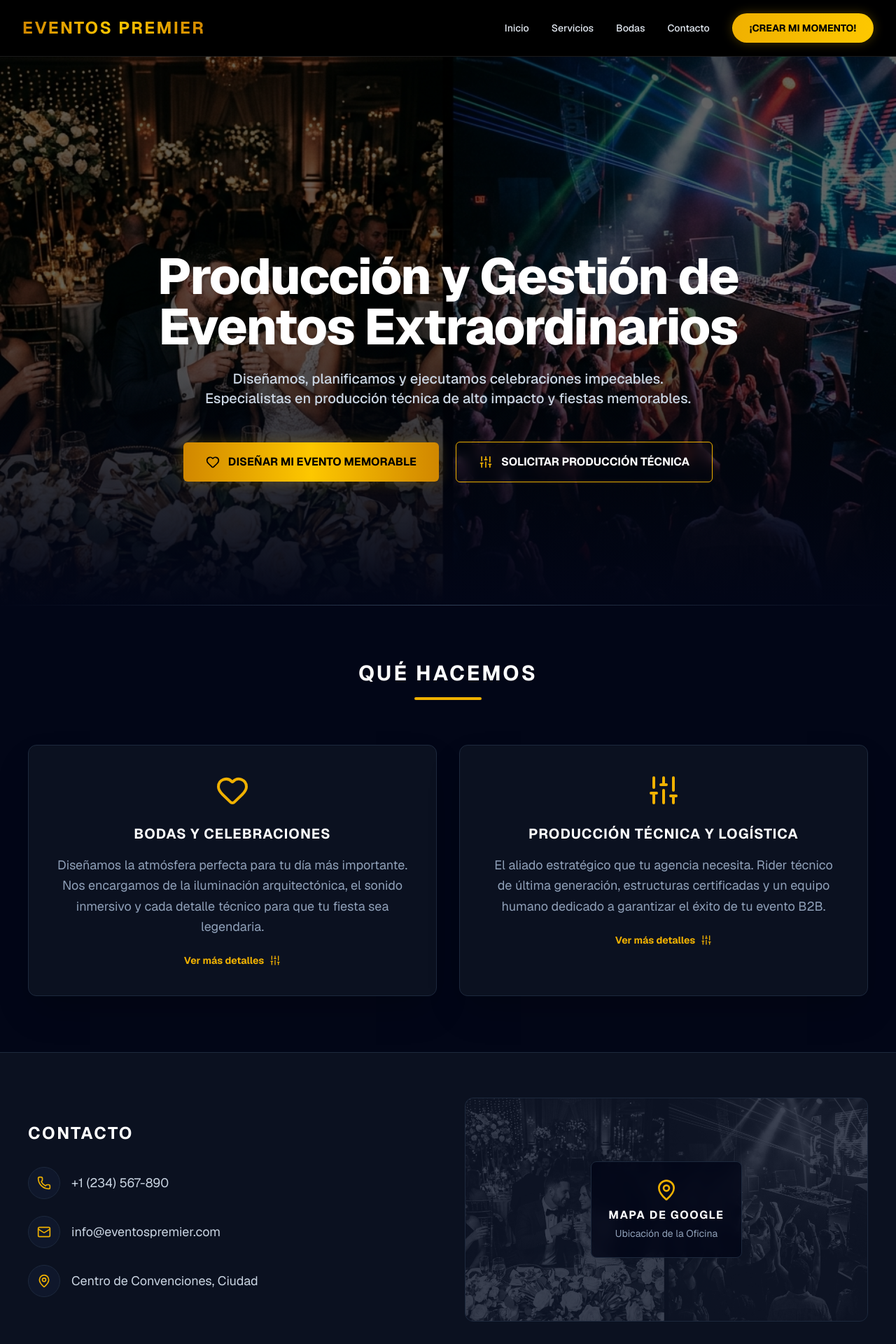
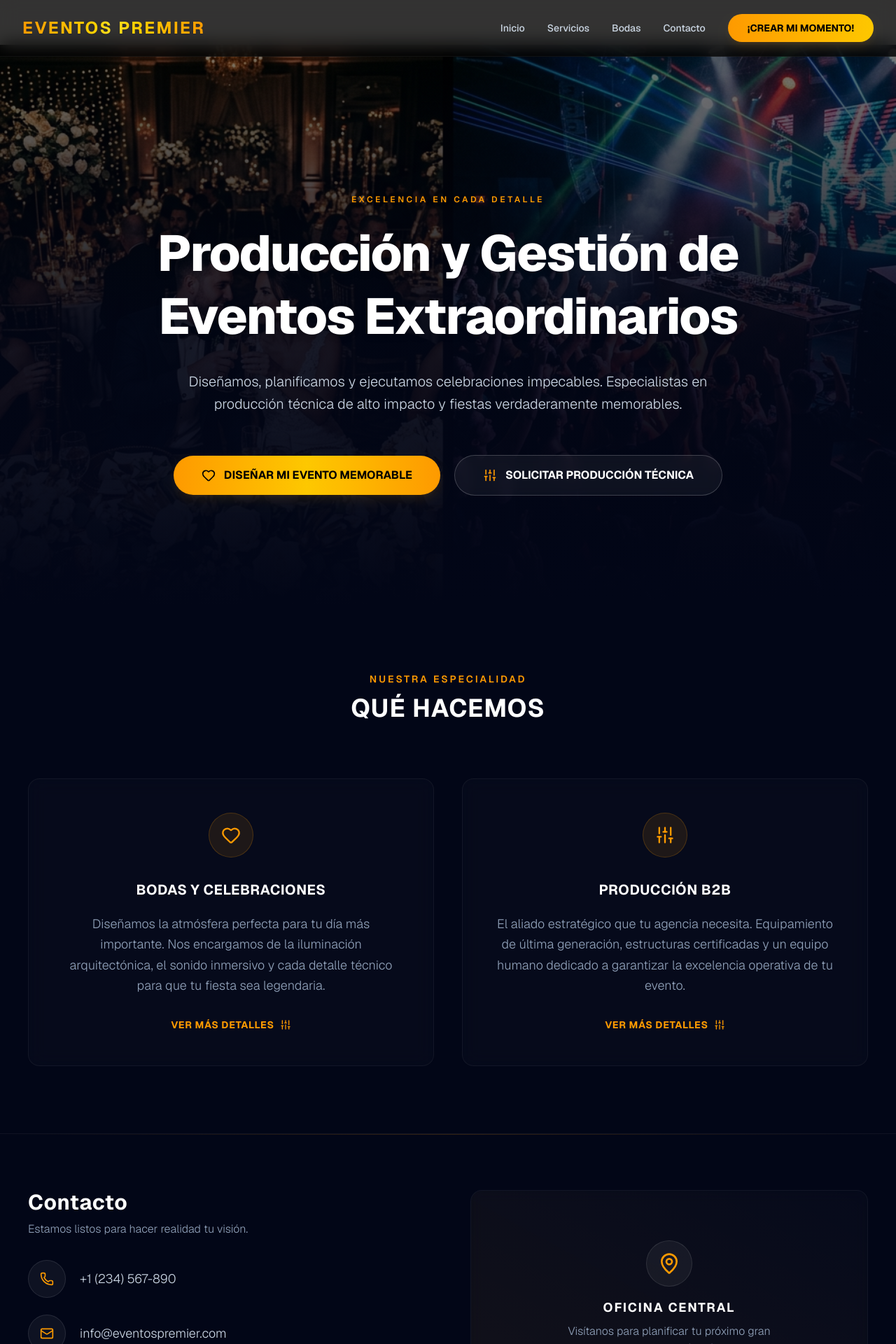
Before and after one commit to AlennaArtCode/eventos, a Next.js app: page / in a window 1280 px wide. Shown: the top 1920 px of the page at 70% size. Built offline with nearby package versions, Linux system fonts and the light colour scheme.

Commit message:
style: Comprehensive UX/UI refinement to luxury standard

```diff
--- a/src/app/page.js
+++ b/src/app/page.js
@@ -3,35 +3,37 @@ import { Heart, Sliders, Phone, Mail, MapPin } from "lucide-react";
 
 export default function Home() {
   return (
-    <div className="flex-1 flex flex-col bg-[#020617] text-slate-200 font-sans overflow-x-hidden">
+    <div className="flex-1 flex flex-col bg-[#020617] text-slate-200 font-sans overflow-x-hidden selection:bg-amber-500/30">
 
       {/* Hero Section */}
-      <section className="relative min-h-screen flex flex-col items-center justify-center text-center pt-20">
-        {/* Background Image (Split screen style generated image) */}
+      <section className="relative min-h-screen flex flex-col items-center justify-center text-center">
+        {/* Background Image */}
         <div
           className="absolute inset-0 bg-cover bg-center bg-no-repeat"
           style={{ backgroundImage: "url('/hero_bg.png')" }}
         ></div>
 
         {/* Dark Overlays for text readability */}
-        <div className="absolute inset-0 bg-black/60"></div>
-        <div className="absolute inset-0 bg-gradient-to-t from-[#020617] via-transparent to-transparent"></div>
+        <div className="absolute inset-0 bg-black/50"></div>
+        <div className="absolute inset-0 bg-gradient-to-t from-[#020617] via-[#020617]/80 to-transparent"></div>
 
-        <div className="relative z-10 w-full max-w-[1200px] mx-auto px-4 flex flex-col items-center mt-10">
-          <h1 className="text-5xl md:text-6xl lg:text-7xl font-extrabold tracking-tight text-white mb-6">
+        <div className="relative z-10 w-full max-w-[1200px] mx-auto px-4 flex flex-col items-center pt-24 pb-10">
+          <span className="text-xs font-semibold uppercase tracking-[0.3em] text-amber-500 mb-6 drop-shadow-sm">
+            Excelencia en cada detalle
+          </span>
+          <h1 className="text-5xl md:text-6xl lg:text-7xl font-extrabold tracking-tight text-white mb-8 leading-tight drop-shadow-lg">
             Producción y Gestión de <br className="hidden md:block" />
             Eventos Extraordinarios
           </h1>
-          <p className="text-lg md:text-xl text-slate-300 max-w-4xl mb-12 font-medium">
-            Diseñamos, planificamos y ejecutamos celebraciones impecables. <br className="hidden md:block" />
-            Especialistas en producción técnica de alto impacto y fiestas memorables.
+          <p className="text-lg md:text-xl text-slate-300 max-w-3xl mb-14 font-light leading-relaxed">
+            Diseñamos, planificamos y ejecutamos celebraciones impecables. Especialistas en producción técnica de alto impacto y fiestas verdaderamente memorables.
           </p>
 
-          <div className="flex flex-col sm:flex-row gap-6 w-full justify-center items-center">
+          <div className="flex flex-col sm:flex-row gap-5 w-full justify-center items-center">
             {/* Button 1 */}
             <Link
               href="/bodas"
-              className="group inline-flex items-center justify-center px-8 py-4 bg-gradient-to-r from-yellow-600 via-yellow-400 to-yellow-600 text-black font-bold rounded-md hover:from-yellow-500 hover:to-yellow-300 transition-all duration-300 shadow-[0_0_20px_rgba(234,179,8,0.25)] min-w-[320px]"
+              className="group inline-flex items-center justify-center px-10 py-4 bg-gradient-to-r from-amber-500 via-yellow-400 to-amber-500 text-black font-bold rounded-full hover:opacity-90 transform hover:-translate-y-0.5 transition-all duration-300 shadow-lg shadow-amber-500/10 min-w-[320px]"
             >
               <Heart className="mr-3 h-5 w-5 text-black" />
               DISEÑAR MI EVENTO MEMORABLE
@@ -40,51 +42,53 @@ export default function Home() {
             {/* Button 2 */}
             <Link
               href="/agencias"
-              className="group inline-flex items-center justify-center px-8 py-4 border border-yellow-500 text-white font-bold rounded-md hover:bg-yellow-500/10 transition-all duration-300 backdrop-blur-sm min-w-[320px]"
+              className="group inline-flex items-center justify-center px-10 py-4 border border-white/20 bg-white/5 backdrop-blur-sm text-white font-bold rounded-full hover:bg-white/10 hover:border-amber-500/50 transform hover:-translate-y-0.5 transition-all duration-300 min-w-[320px]"
             >
-              <Sliders className="mr-3 h-5 w-5 text-yellow-500 group-hover:text-yellow-400 transition-colors" />
+              <Sliders className="mr-3 h-5 w-5 text-amber-500 group-hover:text-yellow-300 transition-colors" />
               SOLICITAR PRODUCCIÓN TÉCNICA
             </Link>
           </div>
         </div>
       </section>
 
-      {/* Sección Servicios */}
-      <section id="servicios" className="py-20 px-4 bg-[#020617] relative">
-        <div className="absolute top-0 left-0 right-0 h-px bg-gradient-to-r from-transparent via-slate-700 to-transparent"></div>
-
+      {/* Sección Servicios (Glassmorphism Premium) */}
+      <section id="servicios" className="py-24 px-4 bg-[#020617] relative">
         <div className="max-w-[1200px] mx-auto w-full">
-          <div className="text-center mb-16">
-            <h2 className="text-2xl md:text-3xl font-bold text-white tracking-widest uppercase">
+          <div className="text-center mb-20">
+            <h2 className="text-sm font-semibold text-amber-500 tracking-[0.2em] uppercase mb-3">
+              Nuestra Especialidad
+            </h2>
+            <h3 className="text-3xl md:text-4xl font-bold text-white tracking-wide">
               QUÉ HACEMOS
-            </h2>
-            <div className="w-24 h-1 bg-yellow-500 mx-auto mt-4 rounded-full"></div>
+            </h3>
           </div>
 
-          <div className="grid grid-cols-1 md:grid-cols-2 gap-8">
+          <div className="grid grid-cols-1 md:grid-cols-2 gap-10">
             {/* Bodas */}
-            <div className="bg-[#0b1120] p-10 rounded-xl border border-slate-800 shadow-2xl flex flex-col items-center text-center group hover:border-yellow-500/30 transition-colors duration-500 relative overflow-hidden">
-              <div className="absolute top-0 inset-x-0 h-1 bg-gradient-to-r from-transparent via-yellow-500 to-transparent opacity-0 group-hover:opacity-100 transition-opacity duration-500"></div>
-              <Heart className="h-12 w-12 text-yellow-500 mb-6" />
-              <h3 className="text-xl font-bold text-white mb-4 tracking-wider">BODAS Y CELEBRACIONES</h3>
-              <p className="text-slate-400 text-lg leading-relaxed">
+            <div className="bg-white/[0.02] backdrop-blur-md p-12 rounded-2xl border border-white/5 flex flex-col items-center text-center group hover:bg-white/[0.04] transition-all duration-500">
+              <div className="h-16 w-16 mb-8 rounded-full bg-amber-500/10 flex items-center justify-center border border-amber-500/20 group-hover:scale-110 transition-transform duration-500">
+                <Heart className="h-7 w-7 text-amber-500" />
+              </div>
+              <h4 className="text-xl font-bold text-white mb-5 tracking-wide">BODAS Y CELEBRACIONES</h4>
+              <p className="text-slate-400 text-lg leading-relaxed font-light mb-8">
                 Diseñamos la atmósfera perfecta para tu día más importante. Nos encargamos de la iluminación arquitectónica, el sonido inmersivo y cada detalle técnico para que tu fiesta sea legendaria.
               </p>
-              <Link href="/bodas" className="mt-6 text-sm font-bold text-yellow-500 hover:text-yellow-400 flex items-center">
-                Ver más detalles <Sliders className="ml-2 h-4 w-4" />
+              <Link href="/bodas" className="mt-auto text-sm font-bold text-amber-500 hover:text-yellow-300 tracking-wider flex items-center transition-colors">
+                VER MÁS DETALLES <Sliders className="ml-2 h-4 w-4" />
               </Link>
             </div>
 
             {/* Producción Técnica */}
-            <div className="bg-[#0b1120] p-10 rounded-xl border border-slate-800 shadow-2xl flex flex-col items-center text-center group hover:border-yellow-500/30 transition-colors duration-500 relative overflow-hidden">
-              <div className="absolute top-0 inset-x-0 h-1 bg-gradient-to-r from-transparent via-yellow-500 to-transparent opacity-0 group-hover:opacity-100 transition-opacity duration-500"></div>
-              <Sliders className="h-12 w-12 text-yellow-500 mb-6" />
-              <h3 className="text-xl font-bold text-white mb-4 tracking-wider">PRODUCCIÓN TÉCNICA Y LOGÍSTICA</h3>
-              <p className="text-slate-400 text-lg leading-relaxed">
-                El aliado estratégico que tu agencia necesita. Rider técnico de última generación, estructuras certificadas y un equipo humano dedicado a garantizar el éxito de tu evento B2B.
+            <div className="bg-white/[0.02] backdrop-blur-md p-12 rounded-2xl border border-white/5 flex flex-col items-center text-center group hover:bg-white/[0.04] transition-all duration-500">
+              <div className="h-16 w-16 mb-8 rounded-full bg-amber-500/10 flex items-center justify-center border border-amber-500/20 group-hover:scale-110 transition-transform duration-500">
+                <Sliders className="h-7 w-7 text-amber-500" />
+              </div>
+              <h4 className="text-xl font-bold text-white mb-5 tracking-wide">PRODUCCIÓN B2B</h4>
+              <p className="text-slate-400 text-lg leading-relaxed font-light mb-8">
+                El aliado estratégico que tu agencia necesita. Equipamiento de última generación, estructuras certificadas y un equipo humano dedicado a garantizar la excelencia operativa de tu evento.
               </p>
-              <Link href="/agencias" className="mt-6 text-sm font-bold text-yellow-500 hover:text-yellow-400 flex items-center">
-                Ver más detalles <Sliders className="ml-2 h-4 w-4" />
+              <Link href="/agencias" className="mt-auto text-sm font-bold text-amber-500 hover:text-yellow-300 tracking-wider flex items-center transition-colors">
+                VER MÁS DETALLES <Sliders className="ml-2 h-4 w-4" />
               </Link>
             </div>
           </div>
@@ -92,57 +96,61 @@ export default function Home() {
       </section>
 
       {/* Footer Integrado */}
-      <footer id="contacto" className="bg-[#0b1120] border-t border-slate-800 pt-16 pb-8 px-4">
-        <div className="max-w-[1200px] mx-auto w-full">
-          <div className="grid grid-cols-1 md:grid-cols-2 gap-12 items-center mb-16">
+      <footer id="contacto" className="bg-[#020617] border-t border-white/5 pt-20 pb-10 px-4 relative overflow-hidden">
+        <div className="absolute top-0 inset-x-0 h-px bg-gradient-to-r from-transparent via-amber-500/20 to-transparent"></div>
+
+        <div className="max-w-[1200px] mx-auto w-full relative z-10">
+          <div className="grid grid-cols-1 lg:grid-cols-2 gap-16 items-start mb-20">
 
             {/* Contacto Izquierda */}
-            <div className="space-y-6">
-              <h2 className="text-2xl font-bold text-white tracking-widest uppercase mb-8">Contacto</h2>
+            <div className="space-y-8">
+              <div>
+                <h2 className="text-3xl font-bold text-white tracking-wide mb-2">Contacto</h2>
+                <p className="text-slate-400 font-light">Estamos listos para hacer realidad tu visión.</p>
+              </div>
               <ul className="space-y-6">
-                <li className="flex items-center text-slate-300 hover:text-white transition-colors">
-                  <div className="bg-slate-900 p-3 rounded-full mr-4 border border-slate-800">
-                    <Phone className="h-5 w-5 text-yellow-500" />
+                <li className="flex items-center text-slate-300 group cursor-pointer">
+                  <div className="bg-white/5 p-4 rounded-full mr-5 border border-white/10 group-hover:bg-amber-500/10 transition-colors">
+                    <Phone className="h-5 w-5 text-amber-500" />
                   </div>
-                  <span className="text-lg">+1 (234) 567-890</span>
+                  <span className="text-lg font-light group-hover:text-white transition-colors">+1 (234) 567-890</span>
                 </li>
-                <li className="flex items-center text-slate-300 hover:text-white transition-colors">
-                  <div className="bg-slate-900 p-3 rounded-full mr-4 border border-slate-800">
-                    <Mail className="h-5 w-5 text-yellow-500" />
+                <li className="flex items-center text-slate-300 group cursor-pointer">
+                  <div className="bg-white/5 p-4 rounded-full mr-5 border border-white/10 group-hover:bg-amber-500/10 transition-colors">
+                    <Mail className="h-5 w-5 text-amber-500" />
                   </div>
-                  <span className="text-lg">info@eventospremier.com</span>
+                  <span className="text-lg font-light group-hover:text-white transition-colors">info@eventospremier.com</span>
                 </li>
-                <li className="flex items-center text-slate-300 hover:text-white transition-colors">
-                  <div className="bg-slate-900 p-3 rounded-full mr-4 border border-slate-800">
-                    <MapPin className="h-5 w-5 text-yellow-500" />
+                <li className="flex items-center text-slate-300 group cursor-pointer">
+                  <div className="bg-white/5 p-4 rounded-full mr-5 border border-white/10 group-hover:bg-amber-500/10 transition-colors">
+                    <MapPin className="h-5 w-5 text-amber-500" />
                   </div>
-                  <span className="text-lg">Centro de Convenciones, Ciudad</span>
+                  <span className="text-lg font-light group-hover:text-white transition-colors">Centro de Convenciones, Metrópolis</span>
                 </li>
               </ul>
             </div>
 
-            {/* Mapa Derecha */}
-            <div className="relative w-full h-80 rounded-xl overflow-hidden border border-slate-800 group bg-slate-900 flex items-center justify-center">
-              <div
-                className="absolute inset-0 opacity-20 bg-cover bg-center grayscale"
-                style={{ backgroundImage: "url('/hero_bg.png')" }}
-              ></div>
-              <div className="relative z-10 flex flex-col items-center p-6 bg-[#020617]/80 backdrop-blur-sm rounded-lg border border-slate-800">
-                <MapPin className="h-8 w-8 text-yellow-500 mb-2" />
-                <span className="text-white font-bold tracking-widest">MAPA DE GOOGLE</span>
-                <span className="text-slate-400 text-sm mt-1">Ubicación de la Oficina</span>
-              </div>
+            {/* Diseño Decorativo / Mapa Limpio */}
+            <div className="relative w-full h-full min-h-[300px] rounded-2xl overflow-hidden border border-white/5 bg-white/[0.02] flex items-center justify-center p-8 text-center backdrop-blur-sm">
+               <div className="absolute inset-0 bg-gradient-to-tr from-amber-500/5 to-transparent"></div>
+               <div className="relative z-10">
+                 <div className="inline-flex p-4 rounded-full bg-white/5 border border-white/10 mb-4">
+                   <MapPin className="h-8 w-8 text-amber-500" />
+                 </div>
+                 <h4 className="text-white font-bold tracking-widest text-lg">OFICINA CENTRAL</h4>
+                 <p className="text-slate-400 font-light mt-2 max-w-xs mx-auto">Visítanos para planificar tu próximo gran evento con nuestro equipo de expertos.</p>
+               </div>
             </div>
 
           </div>
 
-          <div className="border-t border-slate-800 pt-8 flex flex-col md:flex-row justify-between items-center text-sm text-slate-500">
+          <div className="border-t border-white/10 pt-8 flex flex-col md:flex-row justify-between items-center text-sm text-slate-500 font-light">
             <p className="tracking-wide">
               &copy; {new Date().getFullYear()} EVENTOS PREMIER. Su visión, nuestra ejecución.
             </p>
-            <div className="flex space-x-6 mt-4 md:mt-0">
-              <a href="#" className="hover:text-yellow-500 transition-colors">Política de Privacidad</a>
-              <a href="#" className="hover:text-yellow-500 transition-colors">Términos de Servicio</a>
+            <div className="flex space-x-8 mt-4 md:mt-0">
+              <a href="#" className="hover:text-amber-500 transition-colors">Privacidad</a>
+              <a href="#" className="hover:text-amber-500 transition-colors">Términos</a>
             </div>
           </div>
         </div>
--- a/src/components/Navbar.jsx
+++ b/src/components/Navbar.jsx
@@ -8,31 +8,31 @@ export default function Navbar() {
   const [isOpen, setIsOpen] = useState(false);
 
   return (
-    <nav className="fixed top-0 left-0 right-0 z-50 bg-black border-b border-white/10">
+    <nav className="fixed top-0 left-0 right-0 z-50 bg-black/80 backdrop-blur-md border-b border-white/5 transition-all duration-300">
       <div className="max-w-[1400px] mx-auto px-4 sm:px-6 lg:px-8">
         <div className="flex justify-between h-20 items-center">
           {/* Logo */}
           <div className="flex-shrink-0 flex items-center">
-            <Link href="/" className="text-2xl font-bold tracking-widest bg-gradient-to-r from-yellow-600 via-yellow-400 to-yellow-600 bg-clip-text text-transparent">
+            <Link href="/" className="text-2xl font-bold tracking-widest bg-gradient-to-r from-amber-500 via-yellow-300 to-amber-500 bg-clip-text text-transparent drop-shadow-sm">
               EVENTOS PREMIER
             </Link>
           </div>
 
           {/* Desktop Navigation */}
           <div className="hidden md:flex space-x-8 items-center">
-            <Link href="/" className="text-sm font-medium text-slate-200 hover:text-yellow-400 transition-colors">
+            <Link href="/" className="text-sm font-medium text-slate-300 hover:text-white transition-colors duration-300">
               Inicio
             </Link>
-            <Link href="#servicios" className="text-sm font-medium text-slate-200 hover:text-yellow-400 transition-colors">
+            <Link href="#servicios" className="text-sm font-medium text-slate-300 hover:text-white transition-colors duration-300">
               Servicios
             </Link>
-            <Link href="/bodas" className="text-sm font-medium text-slate-200 hover:text-yellow-400 transition-colors">
+            <Link href="/bodas" className="text-sm font-medium text-slate-300 hover:text-white transition-colors duration-300">
               Bodas
             </Link>
-            <Link href="#contacto" className="text-sm font-medium text-slate-200 hover:text-yellow-400 transition-colors">
+            <Link href="#contacto" className="text-sm font-medium text-slate-300 hover:text-white transition-colors duration-300">
               Contacto
             </Link>
-            <button className="inline-flex items-center px-6 py-2.5 border border-transparent text-sm font-bold rounded-full shadow-[0_0_15px_rgba(234,179,8,0.3)] text-black bg-gradient-to-r from-yellow-500 to-yellow-400 hover:from-yellow-400 hover:to-yellow-300 transition-all focus:outline-none focus:ring-2 focus:ring-offset-2 focus:ring-yellow-500">
+            <button className="inline-flex items-center px-7 py-2.5 text-sm font-bold rounded-full text-black bg-gradient-to-r from-amber-500 to-yellow-400 hover:opacity-90 transform hover:-translate-y-0.5 transition-all duration-300 focus:outline-none focus:ring-2 focus:ring-offset-2 focus:ring-offset-black focus:ring-amber-500 shadow-lg shadow-amber-500/10">
               ¡CREAR MI MOMENTO!
             </button>
           </div>
@@ -41,7 +41,7 @@ export default function Navbar() {
           <div className="md:hidden flex items-center">
             <button
               onClick={() => setIsOpen(!isOpen)}
-              className="inline-flex items-center justify-center p-2 rounded-md text-white hover:text-yellow-400 focus:outline-none"
+              className="inline-flex items-center justify-center p-2 rounded-md text-slate-300 hover:text-white focus:outline-none transition-colors"
             >
               <span className="sr-only">Abrir menú</span>
               {isOpen ? <X className="h-6 w-6" /> : <Menu className="h-6 w-6" />}
@@ -52,38 +52,38 @@ export default function Navbar() {
 
       {/* Mobile Menu */}
       {isOpen && (
-        <div className="md:hidden bg-black border-b border-slate-800">
-          <div className="px-2 pt-2 pb-3 space-y-1 sm:px-3">
+        <div className="md:hidden bg-black/95 backdrop-blur-xl border-b border-white/5">
+          <div className="px-4 pt-4 pb-6 space-y-2">
             <Link
               href="/"
-              className="block px-3 py-2 rounded-md text-base font-medium text-slate-200 hover:text-yellow-400 hover:bg-white/5"
+              className="block px-3 py-2 rounded-md text-base font-medium text-slate-300 hover:text-white hover:bg-white/5 transition-colors"
               onClick={() => setIsOpen(false)}
             >
               Inicio
             </Link>
             <Link
               href="#servicios"
-              className="block px-3 py-2 rounded-md text-base font-medium text-slate-200 hover:text-yellow-400 hover:bg-white/5"
+              className="block px-3 py-2 rounded-md text-base font-medium text-slate-300 hover:text-white hover:bg-white/5 transition-colors"
               onClick={() => setIsOpen(false)}
             >
               Servicios
             </Link>
             <Link
               href="/bodas"
-              className="block px-3 py-2 rounded-md text-base font-medium text-slate-200 hover:text-yellow-400 hover:bg-white/5"
+              className="block px-3 py-2 rounded-md text-base font-medium text-slate-300 hover:text-white hover:bg-white/5 transition-colors"
               onClick={() => setIsOpen(false)}
             >
               Bodas
             </Link>
             <Link
               href="#contacto"
-              className="block px-3 py-2 rounded-md text-base font-medium text-slate-200 hover:text-yellow-400 hover:bg-white/5"
+              className="block px-3 py-2 rounded-md text-base font-medium text-slate-300 hover:text-white hover:bg-white/5 transition-colors"
               onClick={() => setIsOpen(false)}
             >
               Contacto
             </Link>
-            <div className="px-3 py-2">
-              <button className="w-full inline-flex items-center justify-center px-6 py-2.5 border border-transparent text-base font-bold rounded-full shadow-[0_0_15px_rgba(234,179,8,0.3)] text-black bg-gradient-to-r from-yellow-500 to-yellow-400 hover:from-yellow-400 hover:to-yellow-300 transition-all">
+            <div className="pt-4">
+              <button className="w-full inline-flex items-center justify-center px-6 py-3 text-base font-bold rounded-full text-black bg-gradient-to-r from-amber-500 to-yellow-400 hover:opacity-90 transition-opacity shadow-lg shadow-amber-500/10">
                 ¡CREAR MI MOMENTO!
               </button>
             </div>
```
